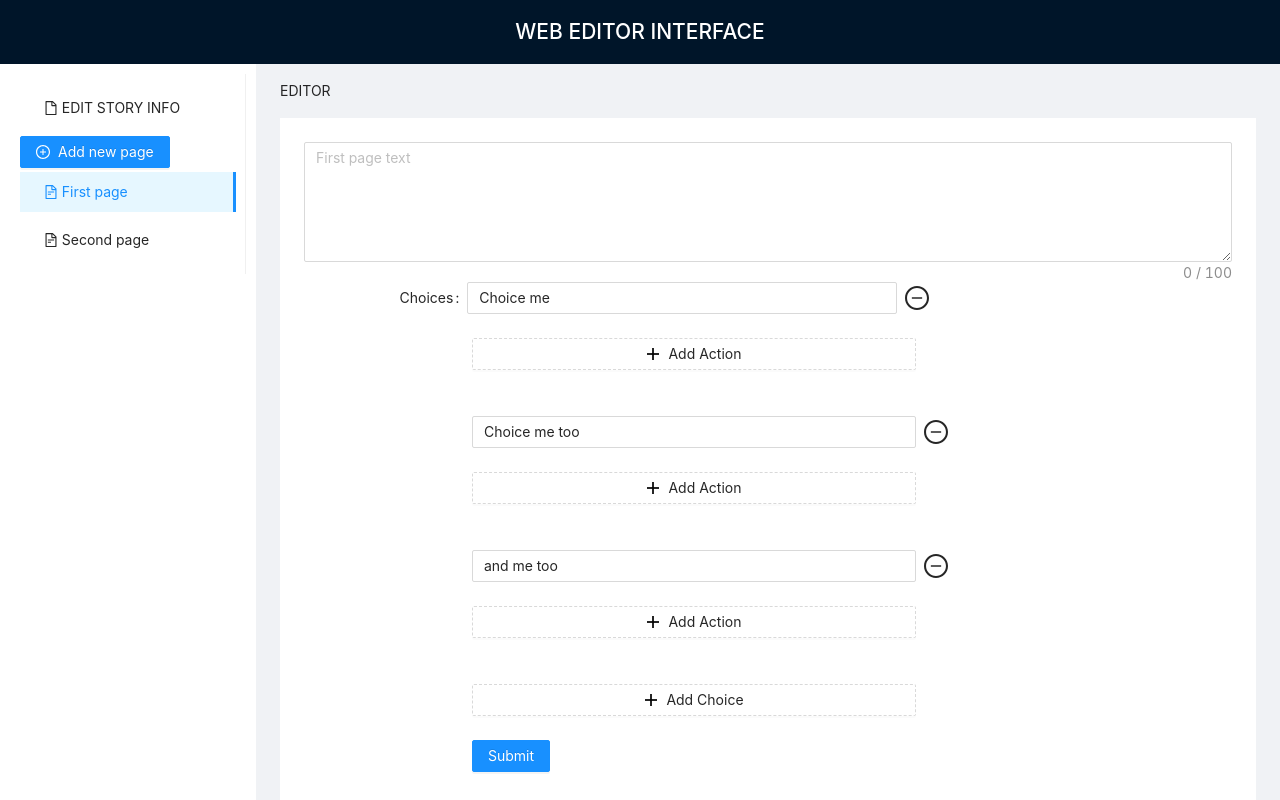
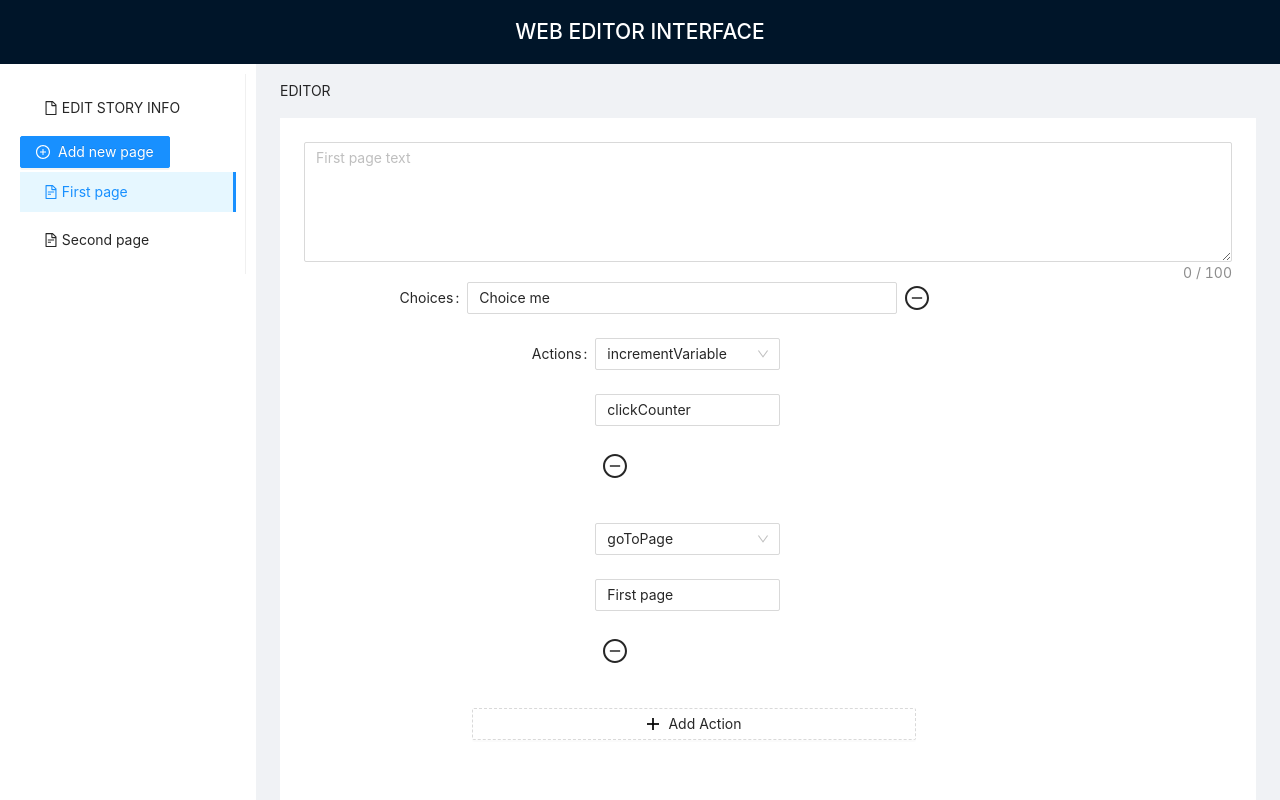
Before and after one commit to btogzhan2000/Interactive-game-editor, a React (Create React App) app in the folder frontend/: page / in a window 1280 px wide. Both pictures are taken after a click on the item "First page". Shown: the top 800 px of the page. Built offline with nearby package versions, Linux system fonts and the light colour scheme.

Commit message:
repaired actions

```diff
--- a/frontend/src/components/Editor.js
+++ b/frontend/src/components/Editor.js
@@ -13,6 +13,9 @@ const { Option } = Select;
 const Editor = ({page, pages}) => {
     const saved = JSON.parse(localStorage.getItem(page.name));
     const [choices, setChoices] = useState(saved? saved:page.choices);
+
+    const [actions, setActions] = useState([]);
+
     const [form] = Form.useForm();
     form.setFieldsValue(
       {choices: choices}
@@ -95,14 +98,17 @@ const Editor = ({page, pages}) => {
 
                         {(fields, { add, remove }, { errors }) => (
                         <>
+
                             {
                               fields.map((field, index) => (
+
                               <>
+                              {/* {setActions(choices[index].actions)} */}
                               <Form.Item
                                   {...(index === 0 ? formItemLayout : formItemLayoutWithOutLabel)}
                                   label={index === 0 ? 'Choices' : ''}
                                   required={false}
-                                  key={field.key}
+                                  key={field.name}
                               >
 
                                   <Form.Item
@@ -117,6 +123,7 @@ const Editor = ({page, pages}) => {
                                     ]}
                                     noStyle
                                     name={[field.name, "text"]}
+                                    key={index}
                                   >
                                     <Input placeholder="" style={{ width: '60%' }} />
                                   </Form.Item>
@@ -137,11 +144,13 @@ const Editor = ({page, pages}) => {
 
                               </Form.Item>
 
+                              <Form.Item>
                               <Form.List
-                                name="actions"
+                                name={[field.name, "actions"]}
 
-                                //initialValue={choices.actions}
+                                //initialValue={actions}
                               >
+
 
 
                                 {(fields2, { add, remove }, { errors }) => (
@@ -153,7 +162,7 @@ const Editor = ({page, pages}) => {
                                           {...(index === 0 ? formItemLayout : formItemLayoutWithOutLabel)}
                                           label={index === 0 ? 'Actions' : ''}
                                           required={false}
-                                          key={field.key}
+                                          key={field.name}
                                       >
 
                                           <Form.Item
@@ -167,20 +176,22 @@ const Editor = ({page, pages}) => {
                                             //     },
                                             // ]}
                                             noStyle
-                                            name={[field.name, "actions"]}
+                                            //name={[field.name, "action"]}
                                           >
-
-                                          <Select defaultValue="goToPage" style={{ width: '30%' }} onChange={handleChangeAction}>
+                                        <Form.Item name={[field.name, "type"]}>
+                                          <Select style={{ width: '30%' }} onChange={handleChangeAction}>
                                             {
                                               actionList.map((action, index) => (
-                                                  <Option value={action.type}>
+                                                  <Option key={index} value={action.type}>
                                                     {action.type}
                                                   </Option>
                                               ))
                                             }
                                           </Select>
-                                          <Input name={[field.name, "variable"]} placeholder="" style={{ width: '30%' }}></Input>
-
+                                          </Form.Item>
+                                          <Form.Item name={[field.name, "variable"]}>
+                                          <Input placeholder="" style={{ width: '30%' }}></Input>
+                                          </Form.Item>
 
                                           </Form.Item>
 
@@ -197,6 +208,7 @@ const Editor = ({page, pages}) => {
 
                                 <br></br>
                                       </>
+
                                     ))}
                                     <Form.Item>
                                       <Button
@@ -215,7 +227,7 @@ const Editor = ({page, pages}) => {
 
 
                               </Form.List>
-
+                              </Form.Item>
 
                               <br></br>
                               </>
--- a/frontend/src/components/Navbar.js
+++ b/frontend/src/components/Navbar.js
@@ -18,6 +18,14 @@ const Navbar = () => {
               {
                 text: "Choice me",
                 actions: [
+                  {
+                    type: "incrementVariable",
+                    variable: "clickCounter"
+                  },
+                  {
+                    type: "goToPage",
+                    variable: "First page"
+                  }
 
                 ]
               },
```
